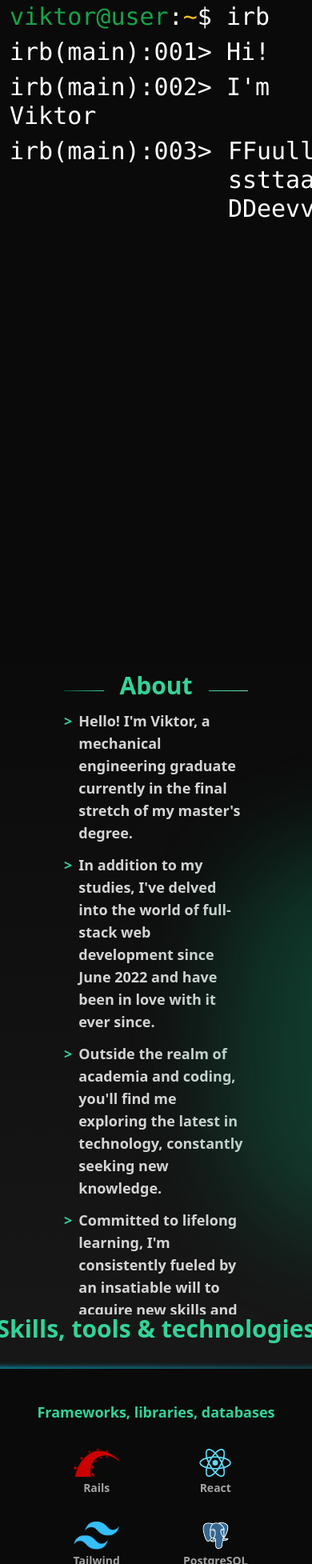
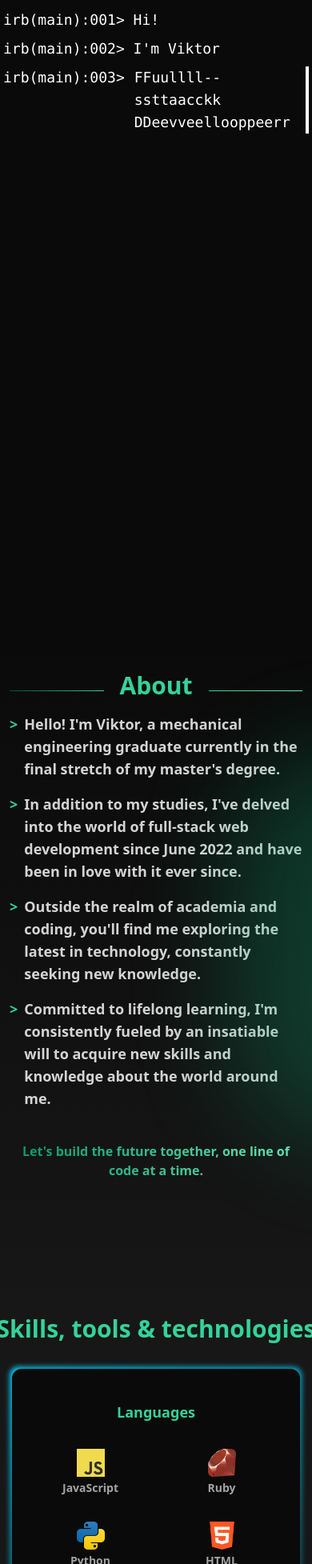
Before and after one commit to 99vik/personal-portfolio, a React (Vite) app: page / in a window 390 px wide. Shown: the part 45-2000 px from the top of the page at 80% size. Built offline with nearby package versions, Linux system fonts and the light colour scheme.

Commit message:
Basic responsiveness

```diff
--- a/src/components/Card.jsx
+++ b/src/components/Card.jsx
@@ -15,9 +15,11 @@ function Card({ project }) {
   });
   return (
     <animated.div
-      className="flex flex-col justify-start items-start w-[730px] bg-black p-2 pb-4 rounded-lg"
+      className="flex flex-col justify-start items-start w-[730px] max-[1050px]:w-[600px] max-[640px]:w-[500px] max-[500px]:w-screen bg-black p-2 pb-4 rounded-lg"
       style={props}
-      onMouseEnter={() => setShown(true)}
+      onMouseEnter={() => {
+        if (window.innerWidth > 720) setShown(true);
+      }}
       onMouseLeave={() => setShown(false)}
     >
       <div className="">
--- a/src/components/Carousel.jsx
+++ b/src/components/Carousel.jsx
@@ -12,8 +12,8 @@ export default function Carroussel(props) {
   const [projects] = useState(table);
 
   return (
-    <div className="flex-1 w-full flex -mt-28 justify-between">
-      <div className="flex items-center justify-center w-[5%]">
+    <div className="flex-1 w-full flex -mt-28 max-[1050px]:-mt-44 max-[700px]:-mt-52 max-[400px]:-mt-72 justify-between max-[820px]:justify-center max-[820px]:items-center">
+      <div className="flex items-center justify-center max-[820px]:absolute max-[820px]:bottom-[110px] max-[820px]:left-[40%] w-[5%]">
         <button
           onClick={() => {
             setGoToSlide(goToSlide - 1);
@@ -29,7 +29,7 @@ export default function Carroussel(props) {
           </svg>
         </button>
       </div>
-      <div className="w-[35%]">
+      <div className="max-[1050px]:w-[30%] w-[35%]">
         <Carousel
           slides={projects}
           goToSlide={goToSlide}
@@ -37,7 +37,7 @@ export default function Carroussel(props) {
           animationConfig={config.gentle}
         />
       </div>
-      <div className="flex items-center justify-center w-[5%]">
+      <div className="flex items-center justify-center max-[820px]:absolute max-[820px]:bottom-[110px] max-[820px]:right-[40%] w-[5%]">
         <button
           onClick={() => {
             setGoToSlide(goToSlide + 1);
--- a/src/components/SectionTitle.jsx
+++ b/src/components/SectionTitle.jsx
@@ -3,9 +3,11 @@ import PropTypes from 'prop-types';
 function SectionTitle({ title }) {
   return (
     <>
-      <div className="flex items-center">
+      <div className="flex items-center justify-center w-[700px] max-[800px]:w-full">
         <div className="h-[1px] mt-3 mr-5 flex-1 bg-gradient-to-r from-emerald-900 to bg-emerald-400"></div>
-        <h1 className="text-emerald-400 text-3xl font-semibold">{title}</h1>
+        <h1 className="text-emerald-400 text-3xl font-semibold text-center whitespace-nowrap">
+          {title}
+        </h1>
         <div className="h-[1px] mt-3 ml-5 flex-1 bg-gradient-to-r from-emerald-400 to bg-emerald-300"></div>
       </div>
     </>
--- a/src/index.css
+++ b/src/index.css
@@ -43,7 +43,7 @@
         height: 100%;
         width: 99.5%;
         color: #171717;
-        transform: scale(1.01);
+        transform: scale(1.012);
         border-radius: 10px;
         filter: blur(3px);
         background-image: linear-gradient(
@@ -52,6 +52,12 @@
           opacity: 1;
         transition: opacity 0.5s;
         animation: spin 14s linear infinite;
+      }
+
+      @media  (max-width: 900px) {
+        .card::after {
+          transform: scaleX(1.02) scaleY(1.005) translateX(-15px);
+        }
       }
 
       @keyframes spin {
--- a/src/sections/About.jsx
+++ b/src/sections/About.jsx
@@ -12,8 +12,8 @@ function About() {
   });
 
   return (
-    <div className="bg-gradient-to-b flex font-semibold z-0 text-neutral-300 text-lg items-start justify-center from-neutral-950 to-neutral-900 h-screen py-10 px-20">
-      <div className="w-[700px] flex flex-col gap-3">
+    <div className="bg-gradient-to-b flex font-semibold z-0 text-neutral-300 text-lg items-start justify-center from-neutral-950 to-neutral-900 h-screen py-10 px-20 max-[900px]:px-10 max-[500px]:px-3">
+      <div className="w-[700px] flex flex-col gap-4">
         <SectionTitle title="About" />
         {content}
         <p className="text-center text-base bg-gradient-to-r from-emerald-600 to bg-emerald-300 bg-clip-text text-transparent mt-6">
--- a/src/sections/Contact.jsx
+++ b/src/sections/Contact.jsx
@@ -2,12 +2,10 @@ import SectionTitle from '../components/SectionTitle';
 
 function Contact() {
   return (
-    <div className="bg-neutral-800 overflow-hidden flex flex-col justify-start items-center pb-10 relative">
-      <div className="h-[300px] w-[500px] animate-bgLight3 bg-emerald-500 rounded-full z-50 blur-2xl absolute bottom-[0%] right-0"></div>
+    <div className="bg-neutral-800 overflow-hidden flex flex-col justify-start items-center pb-10 px-10 relative">
+      <div className="h-[300px] w-[500px] max-[720px]:w-[400px] max-[720px]:h-[200px] max-[600px]:w-[300px] animate-bgLight3 bg-emerald-500 rounded-full z-50 blur-2xl absolute bottom-[0%] right-0"></div>
 
-      <div className="w-[500px]">
-        <SectionTitle title="Contact" />
-      </div>
+      <SectionTitle title="Contact" />
       <div className="mt-6">
         <p className="text-neutral-400 text-center font-semibold">
           Write me an e-mail at:
--- a/src/sections/Hero.jsx
+++ b/src/sections/Hero.jsx
@@ -16,9 +16,9 @@ function Hero() {
   }, []);
 
   return (
-    <div className="h-screen bg-neutral-950 py-10 px-1">
+    <div className="h-screen bg-neutral-950 py-10 px-1 max-[500px]:py-5">
       <div>
-        <div className="font-mono flex flex-col gap-2 text-3xl text-white p-2 ">
+        <div className="font-mono flex flex-col gap-2 max-[500px]:text-lg max-[500px]:p-0 max-[900px]:text-xl text-3xl text-white p-2">
           <p>
             <span className="text-green-600">viktor@user</span>:
             <span className="text-amber-400">~</span>$ irb{' '}
@@ -30,7 +30,7 @@ function Hero() {
             irb(main):002&#62; <span> I&apos;m Viktor</span>
           </p>
           <div className="flex">
-            <p className="mr-5">irb(main):003&#62;</p>
+            <p className="mr-5 max-[900px]:mr-3">irb(main):003&#62;</p>
             <div ref={typingRef}></div>
             <div className="w-2 animate-blinking bg-white"></div>
           </div>
--- a/src/sections/Projects.jsx
+++ b/src/sections/Projects.jsx
@@ -12,12 +12,10 @@ function Projects() {
   });
 
   return (
-    <div className="h-screen bg-gradient-to-b from-neutral-900 to-neutral-800 flex flex-col justify-start items-center relative">
-      <div className="h-[250px] w-[100px] animate-bgLight2 bg-emerald-500 rounded-full z-50 blur-3xl absolute -top-[10%] left-0"></div>
+    <div className="h-screen bg-gradient-to-b from-neutral-900 to-neutral-800 flex flex-col justify-start items-center relative px-10">
+      <div className="h-[250px] w-[100px] max-[800px]:hidden animate-bgLight2 bg-emerald-500 rounded-full z-50 blur-3xl absolute -top-[10%] left-0"></div>
 
-      <div className="w-[700px]">
-        <SectionTitle title="Projects" />
-      </div>
+      <SectionTitle title="Projects" />
       <Carousel projects={projects} />
     </div>
   );
--- a/src/sections/Skills.jsx
+++ b/src/sections/Skills.jsx
@@ -3,11 +3,11 @@ import { skills } from '../utils/content/skills.js';
 
 function Skills() {
   return (
-    <div className="bg-neutral-900 h-screen z-50 relative flex flex-col justify-start items-center">
+    <div className="bg-neutral-900 min-h-screen z-50 relative flex flex-col justify-start items-center max-[900px]:pb-14 ">
       <div className="h-[500px] w-[300px] animate-bgLight bg-emerald-500 rounded-full z-50 blur-3xl absolute -top-[45%] right-0"></div>
-      <div className="flex w-[850px] flex-col gap-8">
+      <div className="flex w-[850px] max-[800px]:w-screen max-[800px]:px-10 max-[500px]:px-2 flex-col items-center max-[900px]:items-center gap-8">
         <SectionTitle title="Skills, tools & technologies" />
-        <div className="bg-neutral-950 card flex gap-10 text-neutral-400 text-sm font-semibold px-4 pt-10 pb-12 rounded-xl">
+        <div className="bg-neutral-950 card flex max-[900px]:flex-col w-[850px] max-[900px]:w-[360px] gap-10 text-neutral-400 text-sm font-semibold px-4 pt-10 pb-12 rounded-xl">
           {skills.map((skill, index) => {
             return (
               <div key={index} className="flex-1">
```
